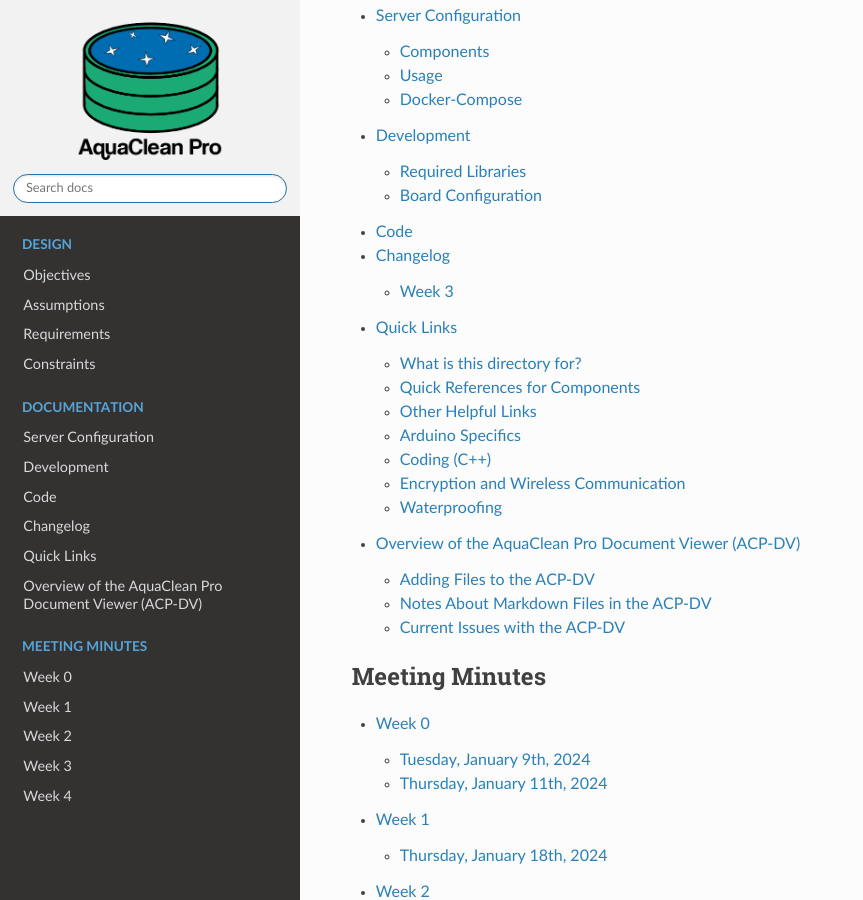
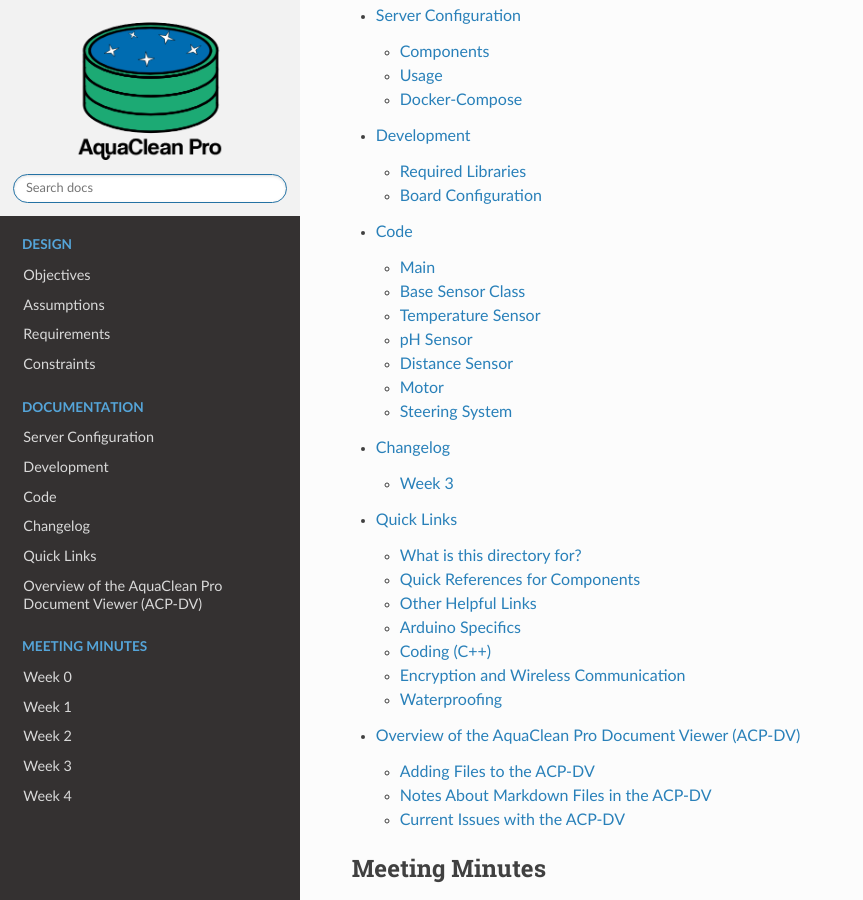
Before and after one commit to NathanWeiland10/AquaCleanPro, a Sphinx documentation site: the page built from docs/index.rst, in a window 1280 px wide and 900 px high, scrolled down 420 px. Shown: the whole window, without its empty margins (0-863 px from the left). Built offline with Sphinx 7.4.7 and the Read the Docs theme 2.0.0, drawn with Linux system fonts in a browser that asks for light colours.

Commit message:
reformatted code.rst

```diff
--- a/docs/code.rst
+++ b/docs/code.rst
@@ -2,4 +2,42 @@
 Code
 ====
 
-.. doxygenindex::
+
+Main
+----
+
+.. doxygenfile:: source.ino
+
+Base Sensor Class
+-----------------
+
+.. doxygenclass:: Sensor
+
+
+Temperature Sensor
+------------------
+
+.. doxygenclass:: TemperatureSensor
+
+pH Sensor
+---------
+
+.. doxygenclass:: PHSensor
+
+
+Distance Sensor
+---------------
+
+.. doxygenclass:: DistanceSensor
+
+
+Motor
+-----
+
+.. doxygenclass:: Motor
+
+
+Steering System
+---------------
+
+.. doxygenclass:: SteeringSystem
```
